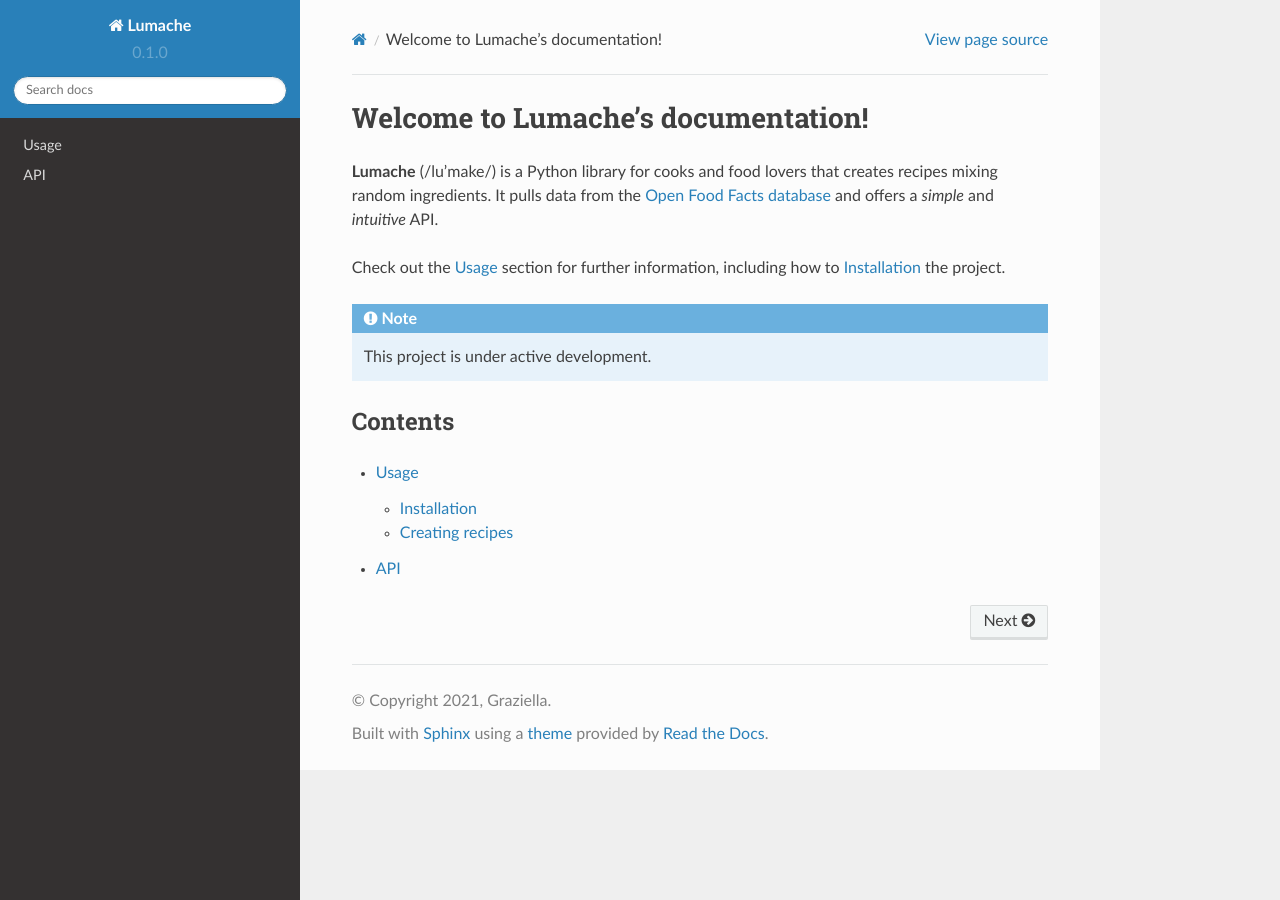
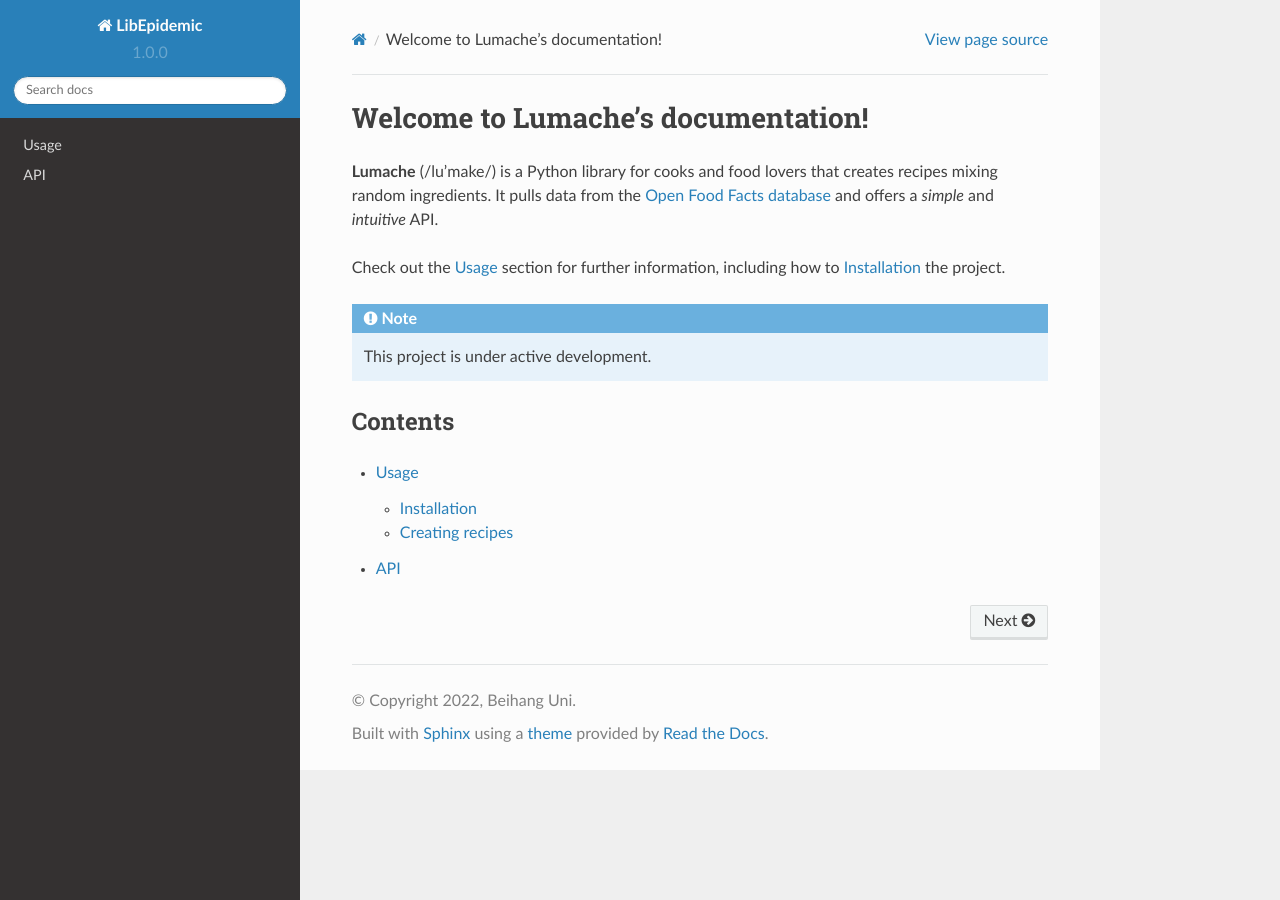
Before and after one commit to shh2000/LibEpidemic-Docs, a Sphinx documentation site: the page built from docs/source/index.rst, in a window 1280 px wide. Built offline with Sphinx 7.4.7 and the Read the Docs theme 2.0.0, drawn with Linux system fonts in a browser that asks for light colours.

Commit message:
change author

```diff
--- a/docs/source/conf.py
+++ b/docs/source/conf.py
@@ -2,12 +2,12 @@
 
 # -- Project information
 
-project = 'Lumache'
-copyright = '2021, Graziella'
-author = 'Graziella'
+project = 'LibEpidemic'
+copyright = '2022, Beihang Uni'
+author = 'Shi Honghao'
 
-release = '0.1'
-version = '0.1.0'
+release = '1.0'
+version = '1.0.0'
 
 # -- General configuration
 
```
